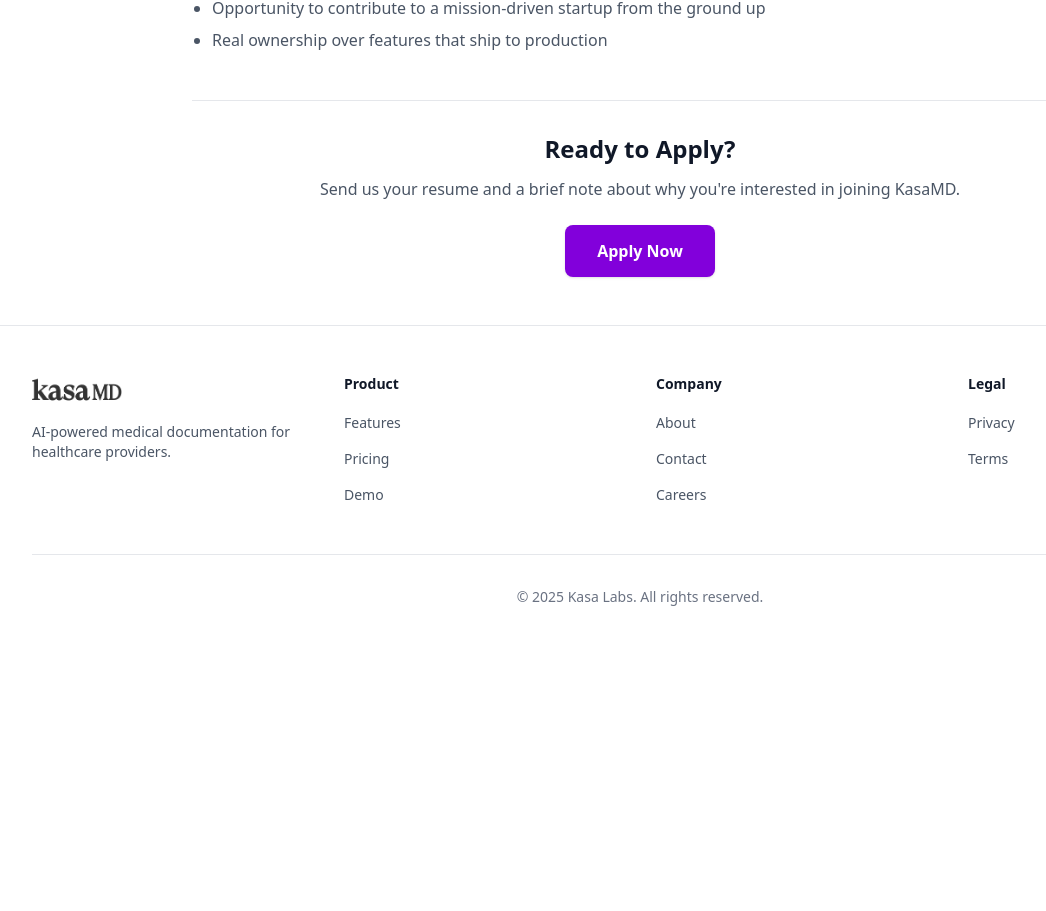
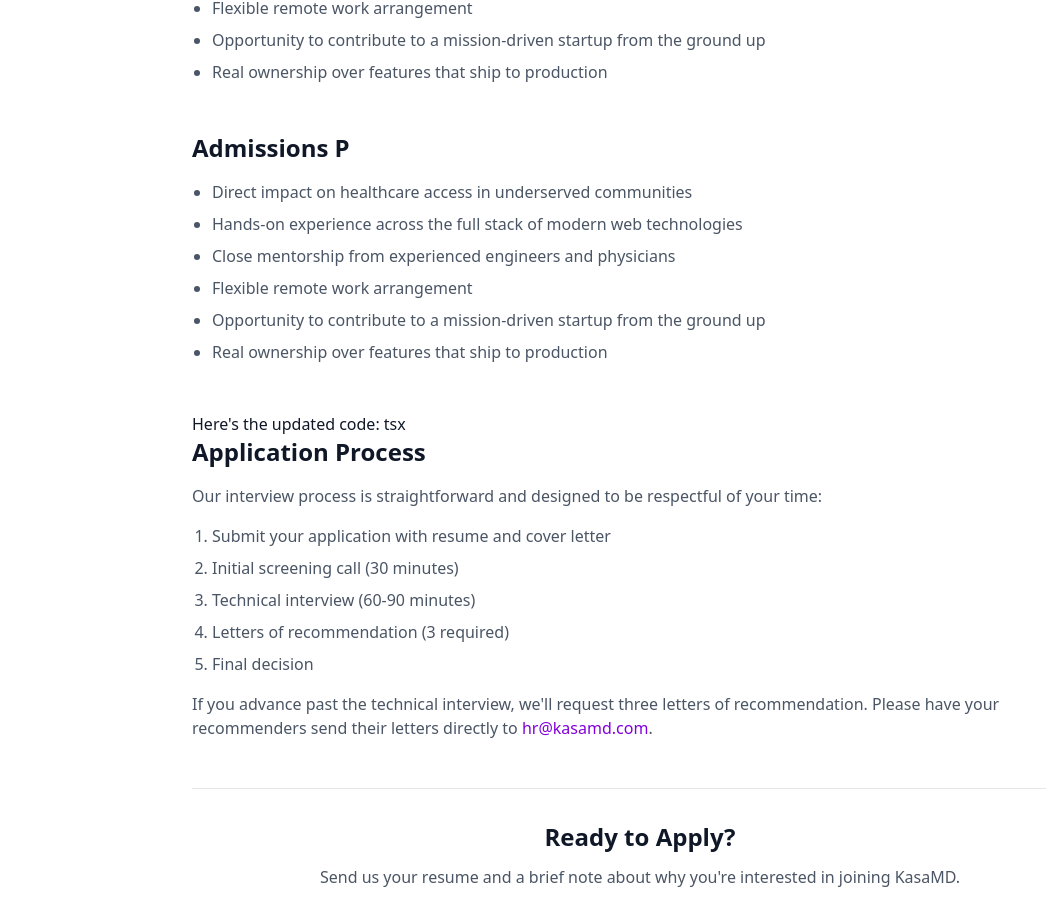
Before and after one commit to Kasa-Labs/kasa_marketing, a Next.js app: page /careers/software-engineering-intern in a window 1280 px wide. Shown: the part 2118-3029 px from the top of the page, without its empty margins (0-1046 px from the left). Before the commit the page ends 2773 px from the top, so only its background shows below. Built offline with nearby package versions, Linux system fonts and the light colour scheme.

Commit message:
[edit] changed careers verbiage

```diff
--- a/app/careers/software-engineering-intern/page.tsx
+++ b/app/careers/software-engineering-intern/page.tsx
@@ -22,6 +22,7 @@
     "Help identify and solve real clinical workflow challenges through technology",
   ],
   qualifications: [
+    "Strong educational background or experience in healthcare or medical sciences,",
     "Degree in Computer Science, Software Engineering, or other relevant programming experience",
     "Strong foundation in JavaScript/TypeScript and modern web development",
     "Experience with React or similar frontend frameworks",
@@ -123,7 +124,6 @@
               ))}
             </div>
           </div>
-
           {/* Responsibilities */}
           <div>
             <h2 className="text-2xl font-bold text-gray-900">
@@ -135,7 +135,6 @@
               ))}
             </ul>
           </div>
-
           {/* Qualifications */}
           <div>
             <h2 className="text-2xl font-bold text-gray-900">
@@ -147,7 +146,6 @@
               ))}
             </ul>
           </div>
-
           {/* Preferred Qualifications */}
           <div>
             <h2 className="text-2xl font-bold text-gray-900">
@@ -159,7 +157,6 @@
               ))}
             </ul>
           </div>
-
           {/* What You'll Learn */}
           <div>
             <h2 className="text-2xl font-bold text-gray-900">
@@ -171,7 +168,6 @@
               ))}
             </ul>
           </div>
-
           {/* What We Offer */}
           <div>
             <h2 className="text-2xl font-bold text-gray-900">What We Offer</h2>
@@ -181,7 +177,46 @@
               ))}
             </ul>
           </div>
-
+          {/* What We Offer */}
+          <div>
+            <h2 className="text-2xl font-bold text-gray-900">Admissions P</h2>
+            <ul className="mt-4 list-disc space-y-2 pl-5 text-base text-gray-600">
+              {job.weOffer.map((item, index) => (
+                <li key={index}>{item}</li>
+              ))}
+            </ul>
+          </div>
+          Here's the updated code: tsx{/* Application Process - NEW SECTION */}
+          <div>
+            <h2 className="text-2xl font-bold text-gray-900">
+              Application Process
+            </h2>
+            <div className="mt-4 space-y-4 text-base text-gray-600">
+              <p>
+                Our interview process is straightforward and designed to be
+                respectful of your time:
+              </p>
+              <ol className="list-decimal space-y-2 pl-5">
+                <li>Submit your application with resume and cover letter</li>
+                <li>Initial screening call (30 minutes)</li>
+                <li>Technical interview (60-90 minutes)</li>
+                <li>Letters of recommendation (3 required)</li>
+                <li>Final decision</li>
+              </ol>
+              <p>
+                If you advance past the technical interview, we'll request three
+                letters of recommendation. Please have your recommenders send
+                their letters directly to{" "}
+                <a
+                  href="mailto:hr@kasamd.com"
+                  className="text-purple-700 hover:text-purple-600"
+                >
+                  hr@kasamd.com
+                </a>
+                .
+              </p>
+            </div>
+          </div>
           {/* CTA */}
           <div className="mt-12 border-t border-gray-200 pt-8">
             <div className="text-center">
```
